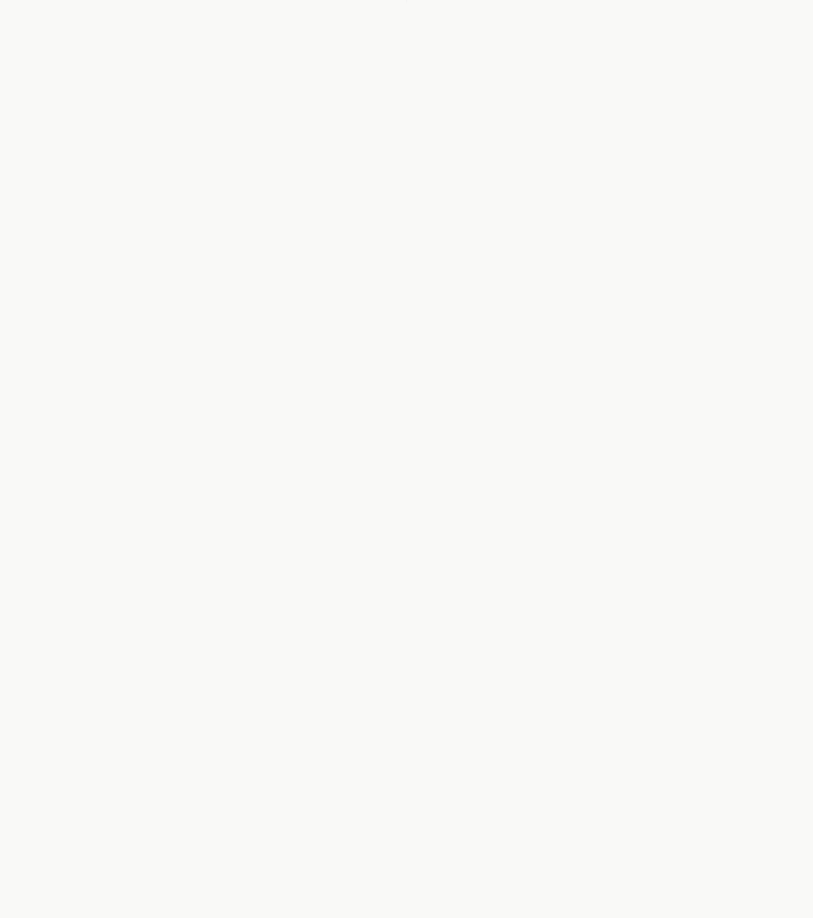
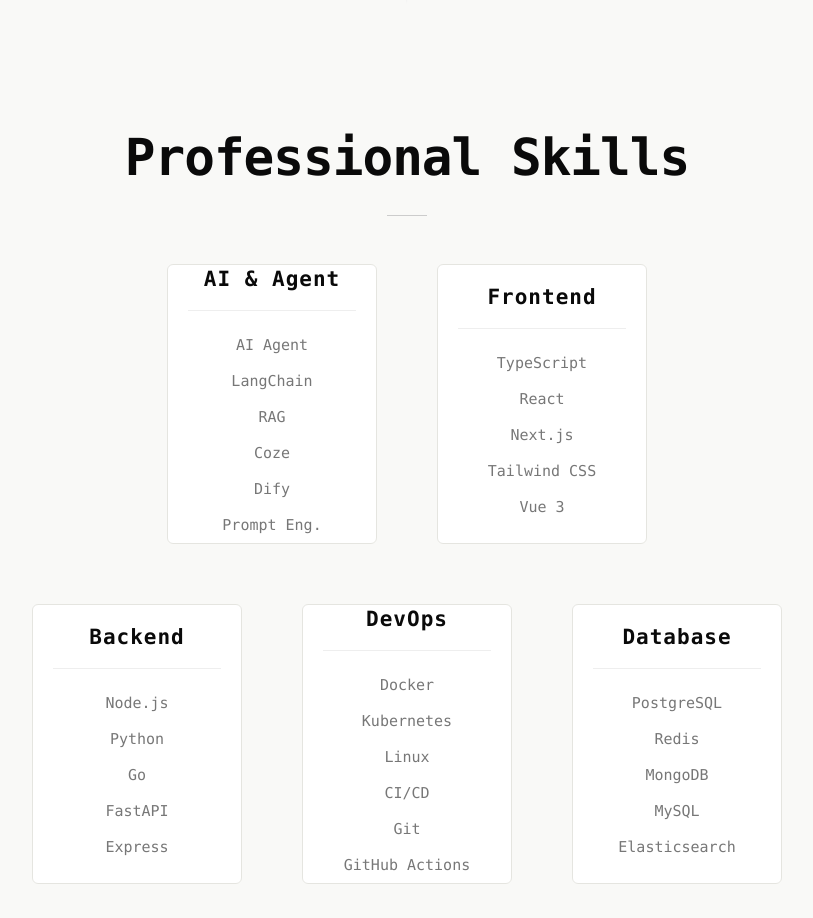
Before and after one commit to GitHobKing/personal, a React (Vite) app: page / in a window 1280 px wide. Shown: the part 760-1678 px from the top of the page, without its empty margins (233-1046 px from the left). Before the commit the page ends 800 px from the top, so only its background shows below. Built offline with nearby package versions, Linux system fonts and the light colour scheme; the HTML template or start-up script is replaced by a standard one.

Commit message:
feat: add About section with 3D flip cards

```diff
--- a/src/App.tsx
+++ b/src/App.tsx
@@ -2,6 +2,7 @@
 import ScrollProgress from './components/ScrollProgress'
 import Navigation from './components/Navigation'
 import Hero from './sections/Hero'
+import About from './sections/About'
 
 function App() {
   return (
@@ -10,6 +11,7 @@
       <ScrollProgress />
       <Navigation />
       <Hero />
+      <About />
     </main>
   )
 }
--- /dev/null
+++ b/src/sections/About.tsx
@@ -0,0 +1,112 @@
+import { motion } from 'framer-motion'
+
+interface SkillData {
+  label: string
+  front: string[]
+  back: string[]
+  meta: string
+}
+
+const skills: SkillData[] = [
+  {
+    label: 'AI & Agent',
+    front: ['AI Agent', 'LangChain', 'RAG', 'Coze', 'Dify', 'Prompt Eng.'],
+    back: ['自主搭建 Agent 工作流', '多 Agent 协作编排', '知识库 + RAG 检索', 'LLM 微调与部署', 'Prompt 工程优化'],
+    meta: '2+ 年 · 8 个项目',
+  },
+  {
+    label: 'Frontend',
+    front: ['TypeScript', 'React', 'Next.js', 'Tailwind CSS', 'Vue 3'],
+    back: ['组件库设计与封装', 'SSR / SSG 性能优化', '动效与交互设计', '响应式跨端适配', '前端工程化构建'],
+    meta: '4+ 年 · 20+ 项目',
+  },
+  {
+    label: 'Backend',
+    front: ['Node.js', 'Python', 'Go', 'FastAPI', 'Express'],
+    back: ['RESTful API 设计', '微服务架构', '高并发与异步处理', '数据库建模优化', '接口文档自动化'],
+    meta: '4+ 年 · 15+ 项目',
+  },
+  {
+    label: 'DevOps',
+    front: ['Docker', 'Kubernetes', 'Linux', 'CI/CD', 'Git', 'GitHub Actions'],
+    back: ['容器化与编排部署', '自动化 CI/CD 流水线', '服务监控与告警', '日志收集与分析', '云原生架构实践'],
+    meta: '3+ 年 · 10+ 项目',
+  },
+  {
+    label: 'Database',
+    front: ['PostgreSQL', 'Redis', 'MongoDB', 'MySQL', 'Elasticsearch'],
+    back: ['复杂查询与索引优化', '缓存策略设计', '数据分片与主从', '全文检索方案', '数据备份与恢复'],
+    meta: '4+ 年 · 12+ 项目',
+  },
+]
+
+function FlipCard({ skill, index }: { skill: SkillData; index: number }) {
+  return (
+    <motion.div
+      initial={{ opacity: 0, y: 30 }}
+      whileInView={{ opacity: 1, y: 0 }}
+      viewport={{ once: true, margin: '-80px' }}
+      transition={{ duration: 0.5, delay: index * 0.1 }}
+      className="group cursor-pointer"
+      style={{ width: 210, height: 280, perspective: 800 }}
+    >
+      <div className="relative w-full h-full transition-transform duration-[0.6s] ease-[cubic-bezier(0.4,0,0.2,1)] [transform-style:preserve-3d] group-hover:[transform:rotateY(180deg)]">
+        {/* 正面 - 白底 */}
+        <div className="absolute inset-0 flex flex-col items-center justify-center bg-card-white border border-card-border rounded-md p-5 [backface-visibility:hidden]">
+          <div className="font-mono text-[21px] font-bold text-text-primary tracking-[1px] mb-4 pb-3.5 border-b border-[#eee] w-full text-center">
+            {skill.label}
+          </div>
+          {skill.front.map(s => (
+            <span key={s} className="font-mono text-[15px] text-[#777] leading-[2.4] block">
+              {s}
+            </span>
+          ))}
+        </div>
+        {/* 背面 - 黑底 */}
+        <div className="absolute inset-0 flex flex-col items-center justify-center bg-card-dark rounded-md p-5 [backface-visibility:hidden] [transform:rotateY(180deg)] text-center">
+          <div className="font-mono text-[18px] font-bold text-white tracking-[1px] mb-[18px]">
+            {skill.label}
+          </div>
+          {skill.back.map(s => (
+            <span key={s} className="font-fangsong text-[16px] text-[#bbb] leading-[2.2] block">
+              {s}
+            </span>
+          ))}
+          <span className="font-mono text-[13px] text-[#666] mt-2.5">{skill.meta}</span>
+        </div>
+      </div>
+    </motion.div>
+  )
+}
+
+export default function About() {
+  return (
+    <section id="about" className="min-h-screen flex flex-col items-center justify-center bg-bg py-20">
+      <motion.div
+        initial={{ opacity: 0, y: 20 }}
+        whileInView={{ opacity: 1, y: 0 }}
+        viewport={{ once: true }}
+        transition={{ duration: 0.5 }}
+        className="text-center mb-12"
+      >
+        <h2 className="font-mono text-[51px] font-bold text-text-primary tracking-[-1px]">
+          Professional Skills
+        </h2>
+        <div className="w-10 h-px bg-[#ccc] mx-auto mt-[18px]" />
+      </motion.div>
+
+      {/* 上行 2 个 */}
+      <div className="flex justify-center gap-[60px] mb-[60px] flex-wrap">
+        {skills.slice(0, 2).map((s, i) => (
+          <FlipCard key={s.label} skill={s} index={i} />
+        ))}
+      </div>
+      {/* 下行 3 个 */}
+      <div className="flex justify-center gap-[60px] flex-wrap">
+        {skills.slice(2, 5).map((s, i) => (
+          <FlipCard key={s.label} skill={s} index={i + 2} />
+        ))}
+      </div>
+    </section>
+  )
+}
```
